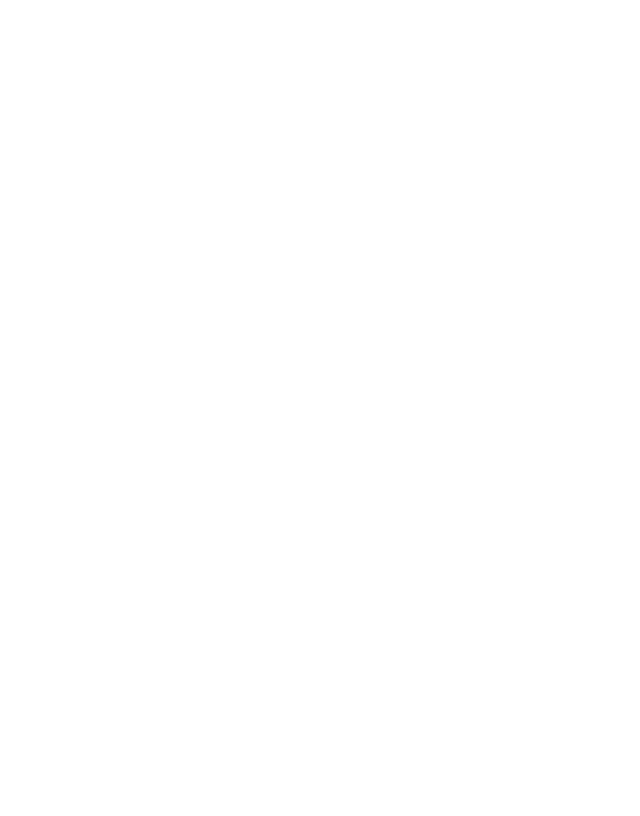
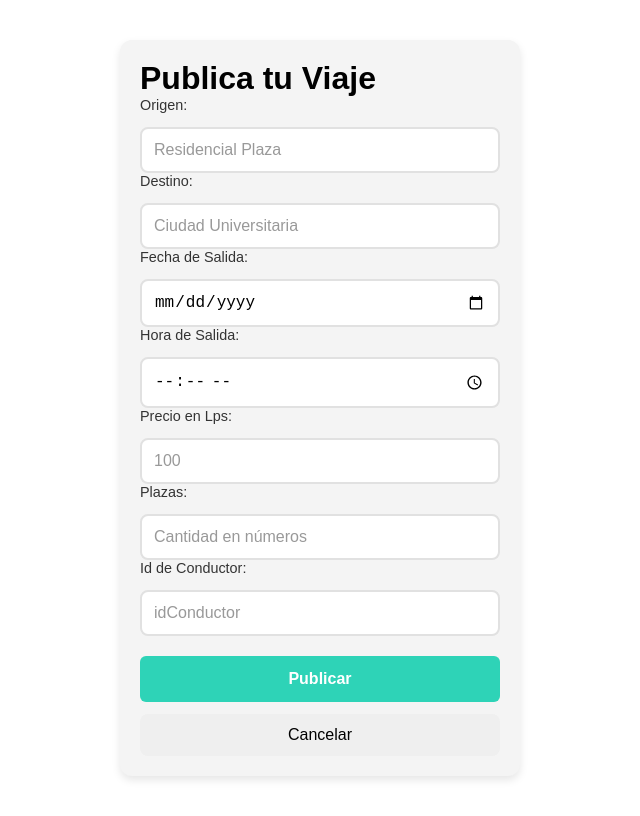
Before and after one commit to valeriap14/Frontend_carpool, a React (Create React App) app: page /Viajes in a window 1280 px wide. Before the commit this address had no page. Shown: the whole page, without its empty margins (320-960 px from the left). Built offline with nearby package versions, Linux system fonts and the light colour scheme.

Commit message:
agregar viajes

```diff
--- a/src/App.js
+++ b/src/App.js
@@ -4,6 +4,7 @@
 import Login from "./pages/Login";
 import InicioLoop from "./pages/inicioloop";
 import EditarUsuario from "./pages/editarUsuario";
+import Viajes from "./pages/Viajes";
 
 
 function App() {
@@ -15,6 +16,7 @@
         <Route path="/login" element={<Login />} />
         <Route path="/inicioloop" element={<InicioLoop />} />
         <Route path="/editarUsuario" element={<EditarUsuario />} />
+        <Route path="/Viajes" element={<Viajes />} />
 
       </Routes>
 
--- a/src/pages/Inicio.js
+++ b/src/pages/Inicio.js
@@ -15,8 +15,8 @@
           <div className="logo">loop</div>
 
           <nav className="nav-desktop">
-            <a className="nav-link" onClick={() => navigate('/')}>Inicio</a>
-            <a className="nav-link">Sobre nosotros</a>
+            <a className="nav-link" onClick={() => navigate('')}>Inicio</a>
+            <a className="nav-link"onClick={() => navigate('')}>Sobre nosotros</a>
             <a className="nav-link" onClick={() => navigate('/login')}>Iniciar Sesión</a>
             <a className="nav-link" onClick={() => navigate('/registrarusuario')}>Registrarse</a>
           </nav>
--- /dev/null
+++ b/src/pages/Viajes.js
@@ -0,0 +1,141 @@
+import React, { useState } from 'react';
+import '../styles/Viajes.css';
+
+function Viajes() {
+  const [formData, setFormData] = useState({
+    origen: '',
+    destino: '',
+    fechaSalida: '',
+    HoraSalida: '',
+    precio: '',
+    plazas: '',
+    idConductor: ''
+  });
+
+  const handleChange = (e) => {
+    const { name, value } = e.target;
+    setFormData(prev => ({ ...prev, [name]: value }));
+  };
+
+  const handleSubmit = (e) => {
+    e.preventDefault();
+    console.log('Datos enviados:', formData);
+    // enviar al backend
+  };
+
+  const handleCancelar = () => {
+    setFormData({
+      origen: '',
+      destino: '',
+      fechaSalida: '',
+      HoraSalida: '',
+      precio: '',
+      plazas: '',
+      idConductor: ''
+    });
+  };
+
+  return (
+    <main className='Registro-container'>
+      <form className='Registro-form' onSubmit={handleSubmit}>
+        <div className='Registro-header'></div>
+
+        <h1>Publica tu Viaje</h1>
+
+        <div className='campo'>
+          <label htmlFor='origen'>Origen:</label>
+          <input
+            id='origen'
+            name='origen'
+            placeholder='Residencial Plaza'
+            value={formData.origen}
+            onChange={handleChange}
+            required
+          />
+        </div>
+
+        <div className='campo'>
+          <label htmlFor='destino'>Destino:</label>
+          <input
+            id='destino'
+            name='destino'
+            placeholder='Ciudad Universitaria'
+            value={formData.destino}
+            onChange={handleChange}
+            required
+          />
+        </div>
+
+        <div className='campo'>
+          <label htmlFor='fechaSalida'>Fecha de Salida:</label>
+          <input
+            type='date'
+            id='fechaSalida'
+            name='fechaSalida'
+            value={formData.fechaSalida}
+            onChange={handleChange}
+            required
+          />
+        </div>
+
+        <div className='campo'>
+          <label htmlFor='HoraSalida'>Hora de Salida:</label>
+          <input
+            type='time'
+            id='HoraSalida'
+            name='HoraSalida'
+            value={formData.HoraSalida}
+            onChange={handleChange}
+            required
+          />
+        </div>
+
+        <div className='campo'>
+          <label htmlFor='precio'>Precio en Lps:</label>
+          <input
+            type='number'
+            id='precio'
+            name='precio'
+            placeholder='100'
+            value={formData.precio}
+            onChange={handleChange}
+            required
+          />
+        </div>
+
+        <div className='campo'>
+          <label htmlFor='plazas'>Plazas:</label>
+          <input
+            type='number'
+            id='plazas'
+            name='plazas'
+            placeholder='Cantidad en números'
+            value={formData.plazas}
+            onChange={handleChange}
+            required
+          />
+        </div>
+
+        <div className='campo'>
+          <label htmlFor='idConductor'>Id de Conductor:</label>
+          <input
+            id='idConductor'
+            name='idConductor'
+            placeholder='idConductor'
+            value={formData.idConductor}
+            onChange={handleChange}
+            required
+          />
+        </div>
+
+        <div className='registro-botones'>
+          <button type='submit'>Publicar</button>
+          <button type='button' class='Cancelar' onClick={handleCancelar}>Cancelar</button>
+
+        </div>
+      </form>
+    </main>
+  );
+}
+
+export default Viajes;
--- a/src/pages/inicioloop.js
+++ b/src/pages/inicioloop.js
@@ -39,7 +39,7 @@
       <div className="inicio-loop-contenido-principal">
         {sidebarOpen && (
           <aside className="inicio-loop-sidebar">
-            <button className="inicio-loop-nav-item" onClick={() => navigate('/publicar-viaje')}>
+            <button className="inicio-loop-nav-item" onClick={() => navigate('/Viajes')}>
               <FaCarSide /> Publicar Viaje
             </button>
             <button className="inicio-loop-nav-item" onClick={() => navigate('/mis-viajes')}>
--- /dev/null
+++ b/src/styles/Viajes.css
@@ -0,0 +1,49 @@
+form {
+  max-width: 400px;
+  margin: 40px auto;
+  padding: 20px;
+  background-color: #f4f4f4;
+  border-radius: 12px;
+  box-shadow: 0 4px 8px rgba(0, 0, 0, 0.1);
+  font-family: Arial, sans-serif;
+}
+
+.registro-botones {
+  display: flex;
+  flex-direction: column;
+  gap: 12px;
+  margin-top: 20px;
+}
+
+.registro-botones button[type="submit"] {
+  background-color: #2ed3b7;
+  color: white;
+  padding: 14px;
+  border: none;
+  border-radius: 6px;
+  font-weight: 600;
+  font-size: 16px;
+  cursor: pointer;
+  transition: background-color 0.3s;
+}
+
+.registro-botones button[type="submit"]:hover {
+  background-color: #2ed3b7;
+}
+
+.registro-botones .cancelar {
+  background-color: transparent;
+  color: #333;
+  border: 1px solid #ccc;
+  padding: 14px;
+  border-radius: 6px;
+  font-weight: 600;
+  font-size: 16px;
+  cursor: pointer;
+  transition: background-color 0.3s, border-color 0.3s;
+}
+
+.registro-botones .cancelar:hover {
+  background-color: #f8f9fa;
+  border-color: #999;
+}
```
